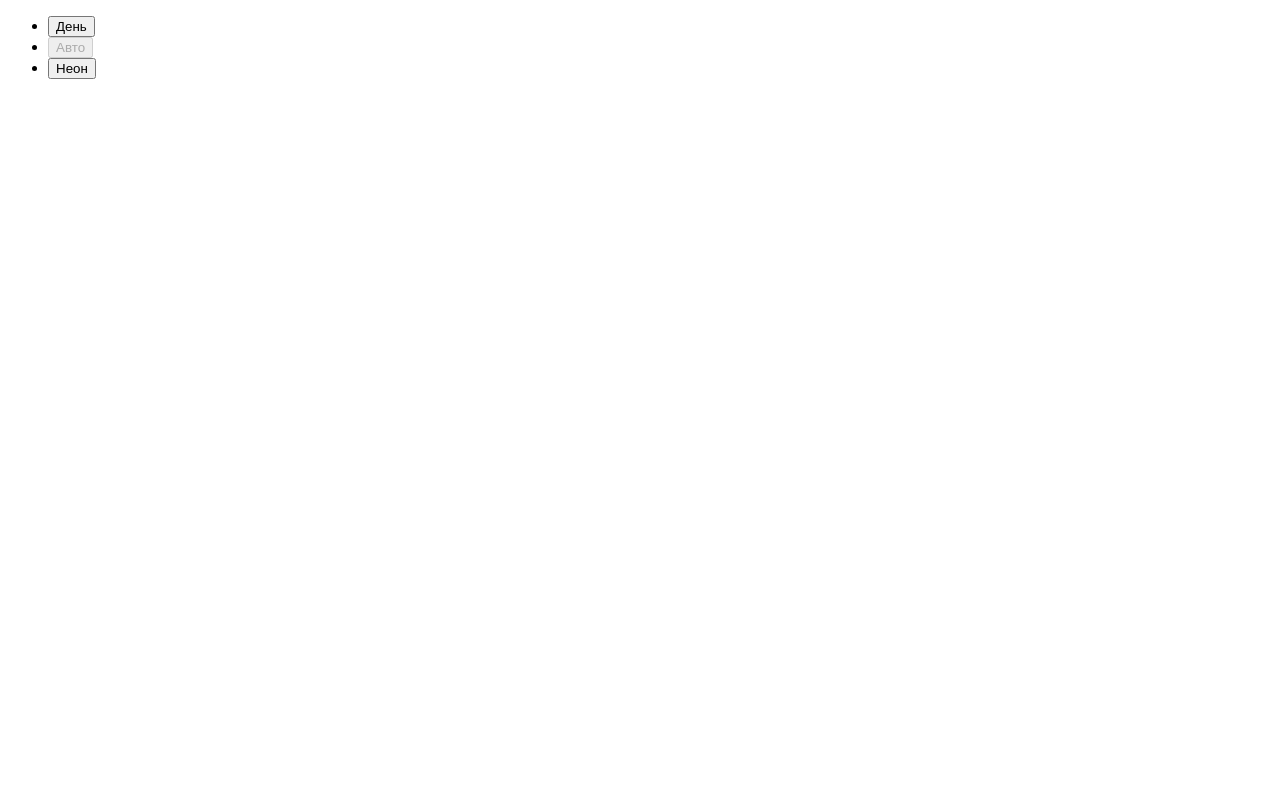
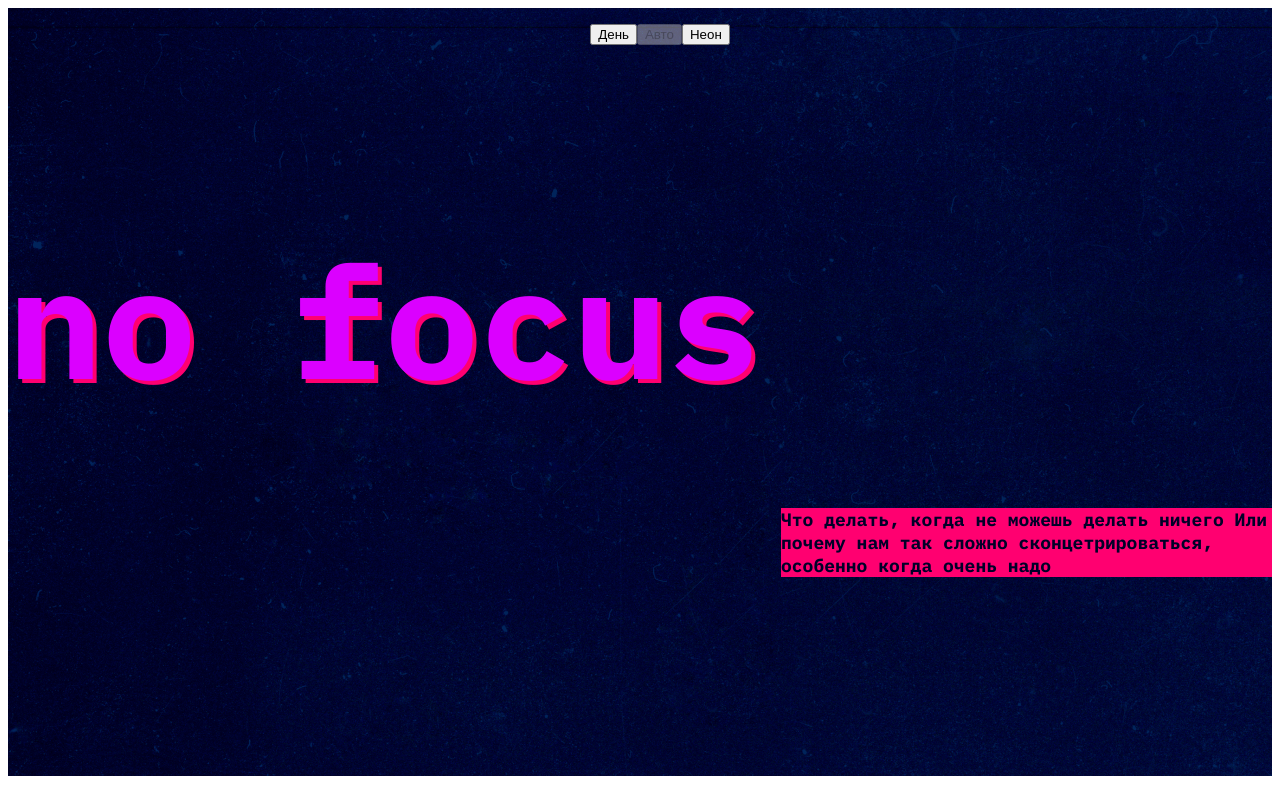
Before and after one commit to AknasMacefg/slozhno-sosredotochitsya-ad, a plain HTML site: page index.html in a window 1280 px wide. Drawn offline with Linux system fonts and the light colour scheme.

Commit message:
header update

```diff
--- a/index.html
+++ b/index.html
@@ -4,8 +4,17 @@
     <meta charset="UTF-8" />
     <meta http-equiv="X-UA-Compatible" content="IE=edge" />
     <meta name="viewport" content="width=device-width, initial-scale=1.0" />
+    <meta name="color-scheme" content="dark light">
     <title>Сложно сосредоточиться</title>
     <script src="./scripts/script.js"></script>
+    <link rel="stylesheet" href="./fonts/fonts.css">
+    <link rel="stylesheet" href="./styles/variables.css">
+    <link rel="stylesheet" href="./styles/style.css">
+    <link rel="stylesheet" href="./styles/dark.css">
+    <link rel="stylesheet" href="./styles/light.css">
+    <link rel="icon" href="./images/favicon.ico" type="image/x-icon">
+    <link rel="icon" href="./images/favicon.svg" type="image/svg+xml">
+
   </head>
   <body class="page">
     <header class="header decorated-zone">
@@ -35,6 +44,21 @@
           </li>
         </ul>
       </nav>
+      <h1 class="header__title">
+        no focus
+      </h1>
+      <p class="header__text">
+        Что делать, когда не можешь делать ничего
+        Или почему нам так сложно сконцетрироваться, особенно когда очень надо
+      </p>
     </header>
+
+    <section>
+
+    </section>
+
+    <section>
+
+    </section>
   </body>
 </html>
--- a/styles/style.css
+++ b/styles/style.css
@@ -1,5 +1,48 @@
 /* Основные стили проекта. Это стили для темы, которую вы верстаете первой. */
+
 
 .page {
   /* сохраните в разметке и стилях класс page у тега body. Он удобен, чтобы составлять селекторы для разных цветовых тем. */
 }
+
+.header {
+  display: grid;
+  grid-template-rows: 1fr 2fr 2fr;
+  width: 100%;
+  height:768px;
+  background-image: url(../images/cover-image-dark.png);
+  background-repeat: no-repeat;
+  background-position: cover;
+
+}
+
+.header__theme-menu-list {
+  display: flex;
+  flex-direction: row;
+  list-style: none;
+  justify-content: center;
+}
+
+.header__title {
+  font-family: 'IBM Plex Mono';
+  font-style: normal;
+  font-weight: 700;
+  font-size: 157px;
+  line-height: 82.5%;
+  color: #DB00FF;
+  text-shadow: 4px 4px 0px #FF0070;
+
+}
+
+.header__text {
+  font-family: 'IBM Plex Mono';
+  font-style: normal;
+  font-weight: 700;
+  font-size: 18px;
+  line-height: 23px;
+  color: #000028;
+  background-color: #FF0070;
+  width: 491px;
+  height: min-content;
+  justify-self: end;
+}
```
Also changed, not shown: styles/globals.css (line endings or trailing spaces).
